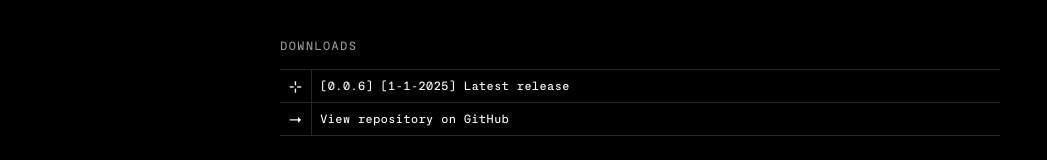
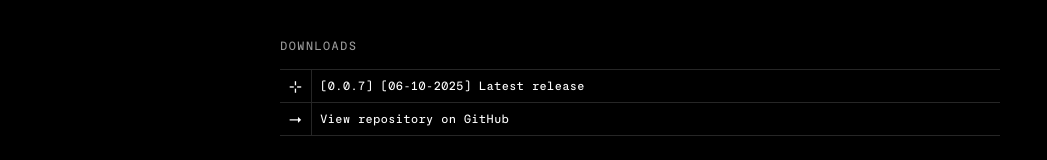
Before and after one commit to internet-development/www-server-mono, a Next.js app: page / in a window 1280 px wide. Shown: the part 776-936 px from the top of the page, without its empty margins (0-1047 px from the left). Built offline with nearby package versions, Linux system fonts and the light colour scheme.

Commit message:
Release v0.0.7 (#24)
* chore: bump version to 0.0.7

* chore: update release date to June 10, 2025

```diff
--- a/components/MarketingServerMono.tsx
+++ b/components/MarketingServerMono.tsx
@@ -10,8 +10,8 @@ import { H3, P, Title, SubText } from '@system/typography';
 export default function MarketingServerMono(props) {
   const videoUrl = 'https://intdev-global.s3.us-west-2.amazonaws.com/public/internet-dev/2316285a-4e2e-4f39-b578-1b0c9cdb7e93.mp4';
   const releaseUrl = 'https://github.com/internet-development/www-server-mono/releases';
-  const releaseDate = '1-1-2025';
-  const releaseVersion = '0.0.6';
+  const releaseDate = '06-10-2025';
+  const releaseVersion = '0.0.7';
 
   return (
     <>
--- a/package.json
+++ b/package.json
@@ -5,7 +5,7 @@
     "node": ">=18"
   },
   "license": "MIT",
-  "version": "0.0.6",
+  "version": "0.0.7",
   "scripts": {
     "dev": "next -p 10000",
     "build": "next build",
```
